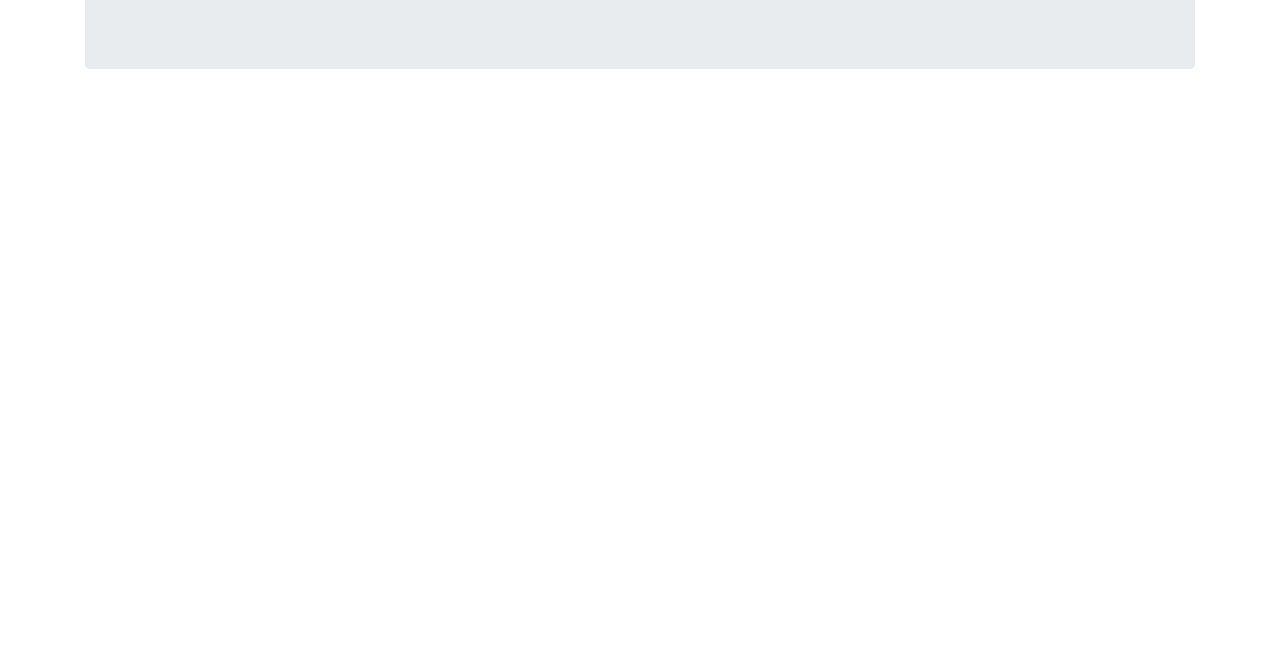
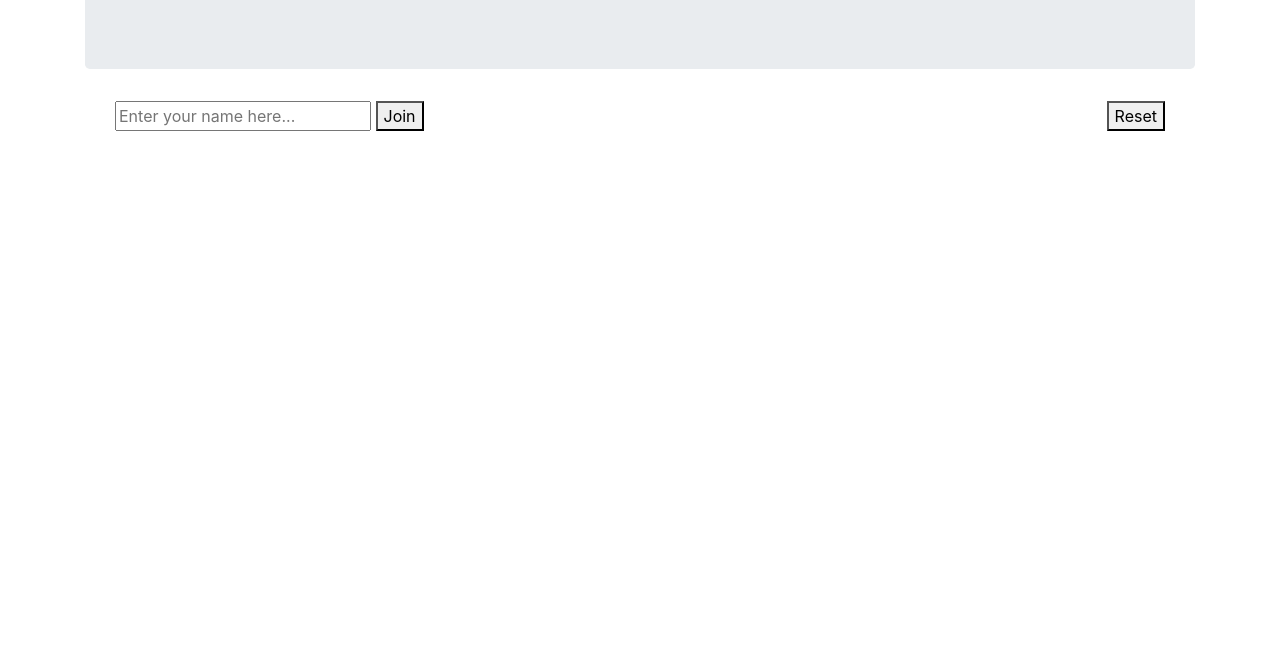
Before and after one commit to Adam28P/RPS-Multiplayer, a plain HTML site: page index.html in a window 1280 px wide. Shown: the part 152-800 px from the top of the page. Drawn offline with nearby package versions, Linux system fonts and the light colour scheme.

Commit message:
add texxt field for name and reset button

```diff
--- a/assets/css/style.css
+++ b/assets/css/style.css
@@ -0,0 +1,16 @@
+#player-name-and-reset-container{
+    display: grid;
+    grid-template-columns: 1fr 1fr;
+    margin-left: 30px;
+    margin-right: 30px;
+    margin-bottom: 30px;
+  }
+
+  #reset-button{
+    float: right
+  }
+
+  #name{
+    float: left;
+    width: 60%;
+  }
--- a/index.html
+++ b/index.html
@@ -28,9 +28,20 @@
                     <h1>Rock, Paper, Scissors</h1>
                     <h4>The realtime, online, multiplayer edition!</h4>
                 </div>
-
             </div>
 
+            <div class="col-md-12">
+                <div id="player-name-and-reset-container">
+                    <div id="name-join">
+                        <input class="uk-input" placeholder="Enter your name here..." id="name-input" type="text">
+                        <button class="uk-button uk-button-primary" id="join-button" type="button" name="button">Join</button>
+                    </div>
+
+                    <div>
+                        <button class="uk-button uk-button-primary" id="reset-button" type="button" name="button">Reset</button>
+                    </div>
+                </div>
+            </div>
         </div>
 
     </div>
```
